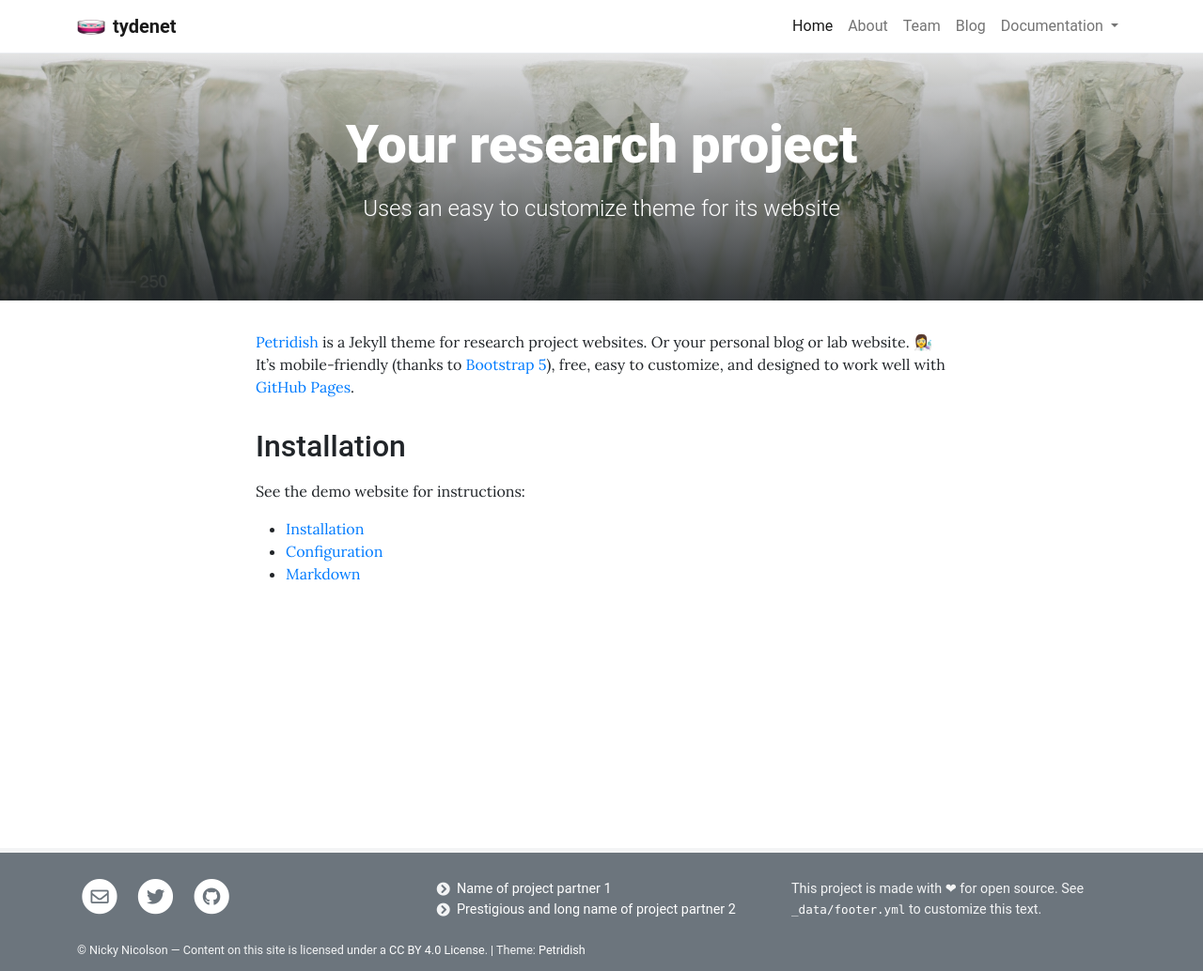
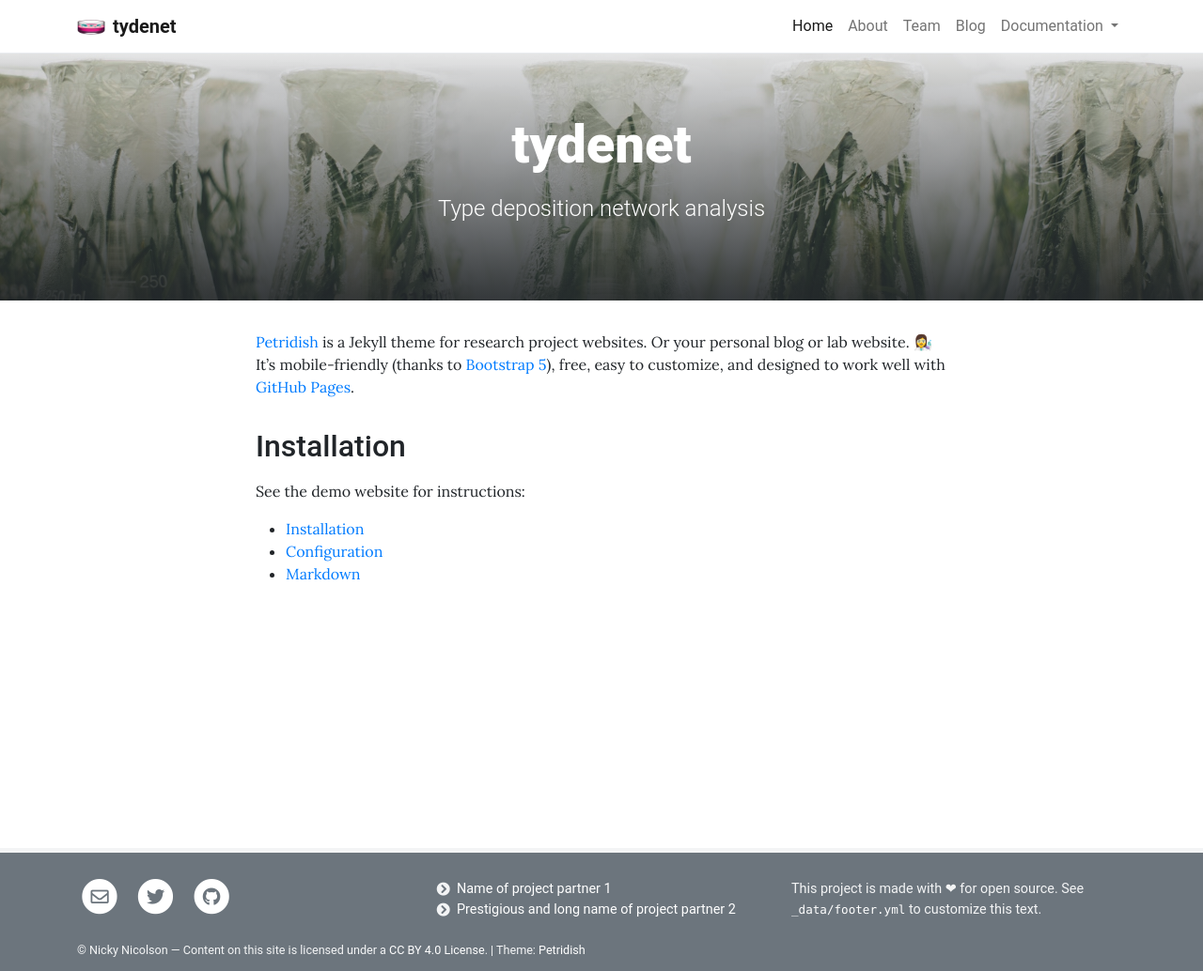
Before and after one commit to tydenet/tydenet.github.io, a Jekyll site: the page built from pages/home.md, in a window 1280 px wide. Shown: the whole page at 94% size. Built offline with Jekyll 4.4.1, drawn with Linux system fonts in a browser that asks for light colours.

Commit message:
Update home.md

```diff
--- a/pages/home.md
+++ b/pages/home.md
@@ -1,7 +1,7 @@
 ---
 layout: home
-title: Your research project
-description: Uses an easy to customize theme for its website
+title: tydenet
+description: Type deposition network analysis
 background: /assets/theme/images/chuttersnap-146799-unsplash.jpg
 permalink: /
 ---
```
